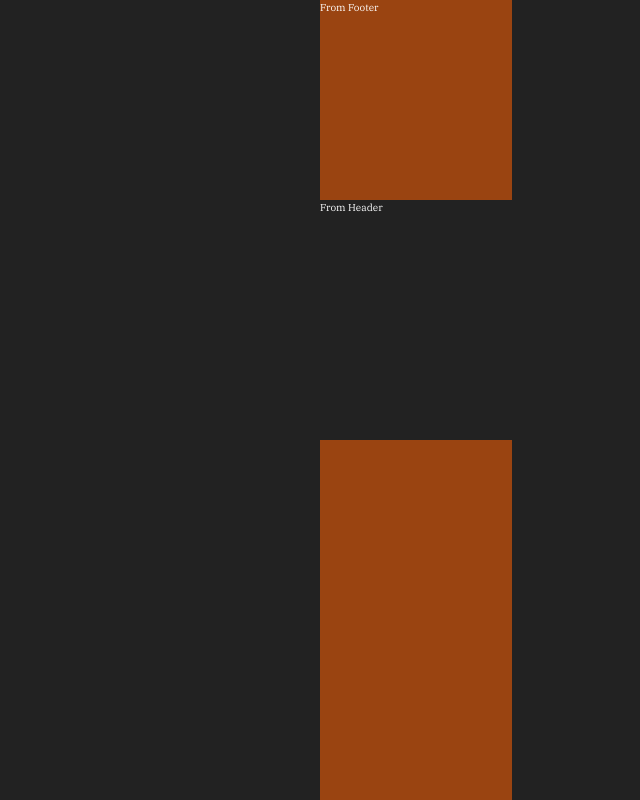
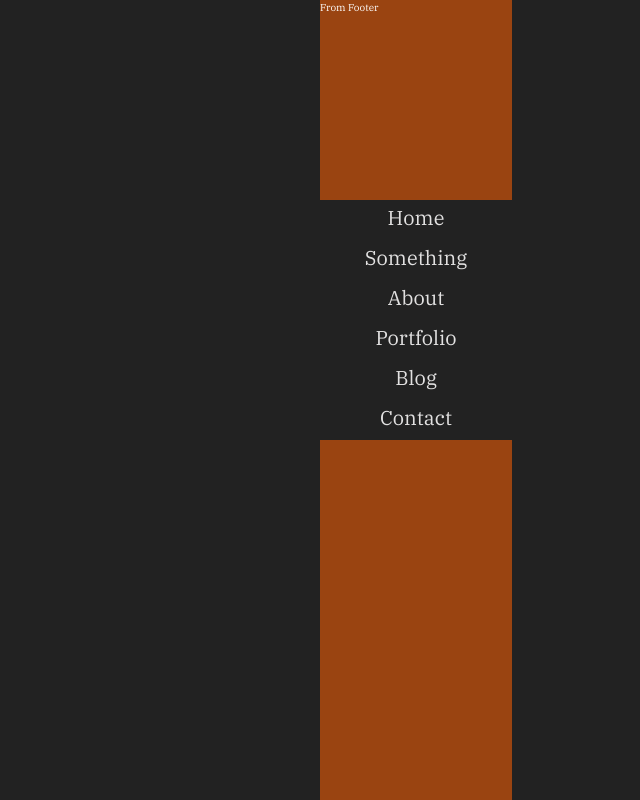
Before and after one commit to Joey-Robinson/Layout01, a website: page src/index.html in a window 1280 px wide. Shown: the top 800 px of the page, without its empty margins (640-1280 px from the left). Drawn offline with Linux system fonts and the light colour scheme.

Commit message:
header component is now setup.

```diff
--- a/src/index.html
+++ b/src/index.html
@@ -10,9 +10,34 @@
 </head>
 <body>
   <div class="primary">
+    <!-- Header Start -->
     <header class="header">
-      From Header
+      <a class="header-home" href="/index">
+        <span class="header-home__visible">Home</span>
+        <span class="header-home__invisible">Phone</span>
+      </a>
+      <a class="header-skills" href="">
+        <span class="header-skills__visible">Something</span>
+        <span class="header-skills__invisible">Hover Something</span>
+      </a>
+      <a class="header-about" href="">
+        <span class="header-about__visible">About</span>
+        <span class="header-about__invisible">About</span>
+      </a>
+      <a class="header-portfolio" href="">
+        <span class="header-portfolio__visible">Portfolio</span>
+        <span class="header-portfolio__invisible">See What I've Done</span>
+      </a>
+      <a class="header-blog" href="">
+        <span class="header-blog__visible">Blog</span>
+        <span class="header-blog__invisible">My Thoughts</span>
+      </a>
+      <a class="header-contact" href="">
+        <span class="header-contact__visible">Contact</span>
+        <span class="header-contact__invisible">Drop Me A Line</span>
+      </a>
     </header>
+    <!-- Header End -->
     <footer class="footer">
       From Footer
     </footer>
--- a/src/sass/abstracts/_mixins.scss
+++ b/src/sass/abstracts/_mixins.scss
@@ -9,20 +9,20 @@
     width: 100%;
     transition: all .1s ease-in;
   }
-  &-Visible {
+  &__visible {
     padding: .2rem;
   }
-  &-Invisible {
+  &__invisible {
     font-size: inherit;
     padding: .2rem;
     position: absolute;
     left: 0;
     top: -100%;
   }
-  &:hover &-Visible {
+  &:hover &__visible {
     transform: translateY(100%);
   }
-  &:hover &-Invisible {
+  &:hover &__invisible {
     top: 0;
   }
   &:focus {
--- a/src/sass/base/_typography.scss
+++ b/src/sass/base/_typography.scss
@@ -0,0 +1,6 @@
+a {
+  text-decoration: none;
+  color: $headerWhite;
+  height: 100%;
+  width: 100%;
+}
--- a/src/sass/components/_header.scss
+++ b/src/sass/components/_header.scss
@@ -3,4 +3,33 @@
   grid-row: 2;
   z-index: 2;
   background: #222;
+  display: grid;
+  text-align: center;
+  padding: 0;
+  margin: 0;
+  font-size: 2rem;
+  &-home {
+    grid-row: 1;
+    @include headerRoll;
+  }
+  &-skills {
+    grid-row: 2;
+    @include headerRoll;
+  }
+  &-about {
+    grid-row: 3;
+    @include headerRoll;
+  }
+  &-portfolio {
+    grid-row: 4;
+    @include headerRoll;
+  }
+  &-blog {
+    grid-row: 5;
+    @include headerRoll;
+  }
+  &-contact {
+    grid-row: 6;
+    @include headerRoll;
+  }
 }
```
Also changed, not shown: css/main.css.
